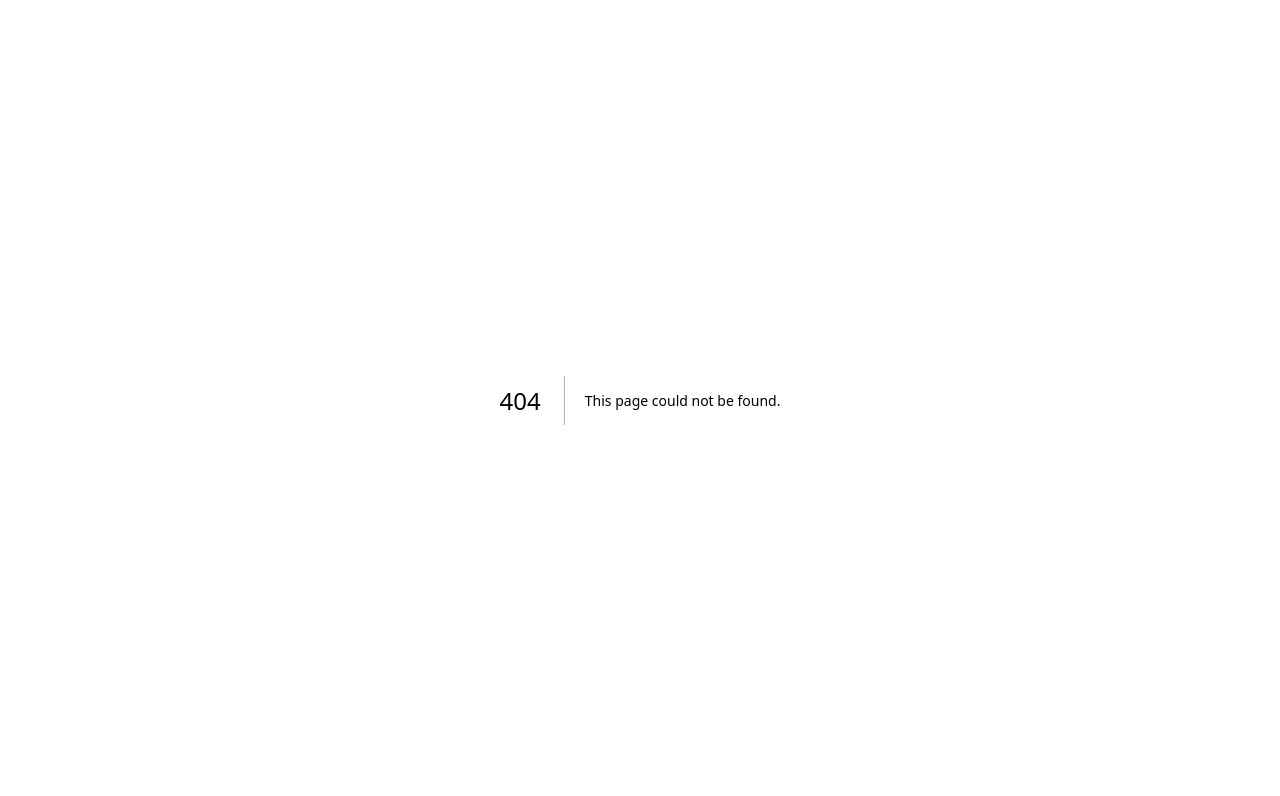
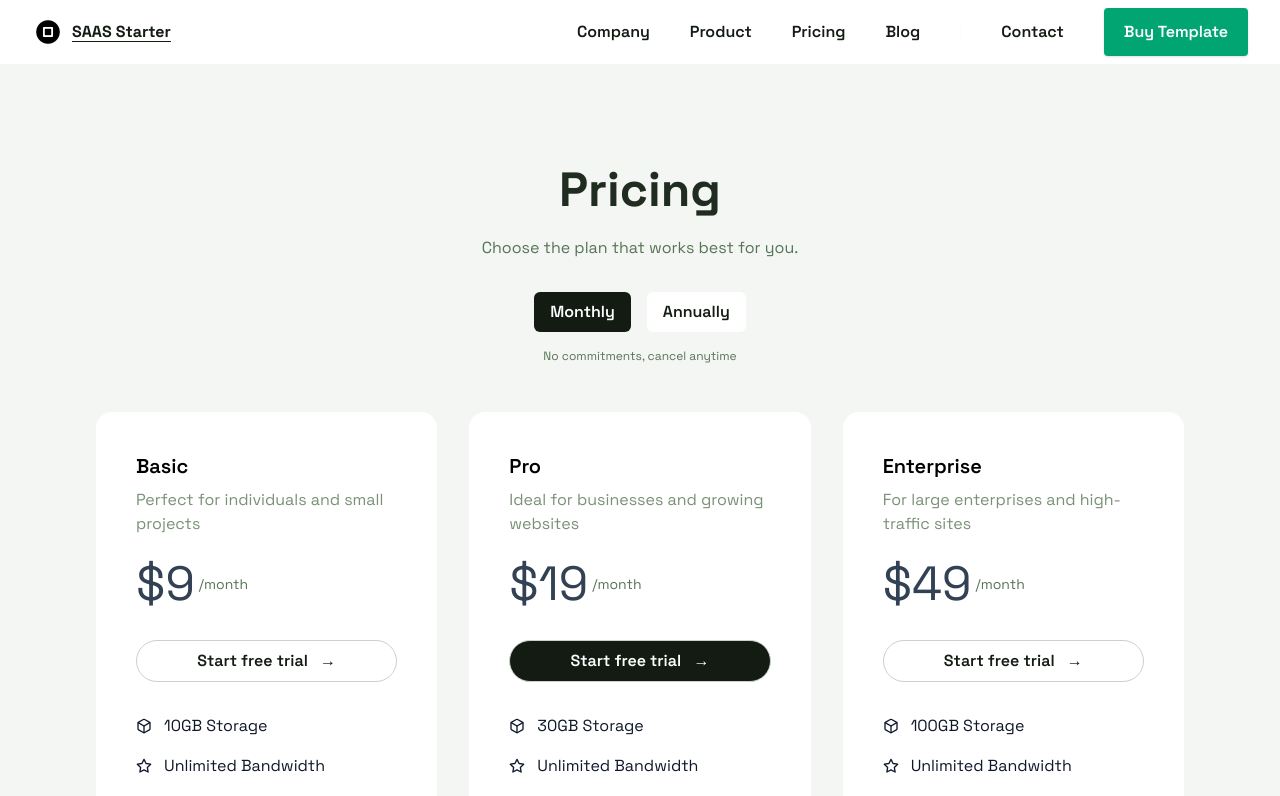
Before and after one commit to Prathamesh-Dukare/dukes-saas-boileplate, a Next.js app: page /pricing in a window 1280 px wide. Before the commit this address had no page. Shown: the top 796 px of the page. Built offline with nearby package versions, Linux system fonts and the light colour scheme.

Commit message:
auto commit

```diff
--- /dev/null
+++ b/src/app/pricing/page.js
@@ -0,0 +1,19 @@
+import FAQs from '@/components/FAQs';
+import Footer from '@/components/Footer';
+import Logos from '@/components/Logos';
+import Nav from '@/components/Nav';
+import PricingTable from '@/components/PricingTable';
+import Testimonials from '@/components/Testimonials';
+
+export default function Home() {
+  return (
+    <>
+      <Nav theme={'dark'} navHeaderClassName={'bg-white text-gray-950'} />
+      <PricingTable />
+      <Testimonials />
+      <Logos />
+      <FAQs />
+      <Footer />
+    </>
+  );
+}
--- a/src/components/Integrations.js
+++ b/src/components/Integrations.js
@@ -68,14 +68,14 @@ export default function Integrations() {
           {integrationDomains.map((domain, index) => (
             <motion.div
               key={index}
-              className='w-24 h-24 rounded-full bg-white shadow-sm flex items-center justify-center'
+              className='w-20 h-20 rounded-full bg-white shadow-sm flex items-center justify-center'
               variants={variants}
               custom={index}
             >
               <Image
                 className='rounded-full'
-                width={48}
-                height={48}
+                width={36}
+                height={36}
                 src={`https://logo.clearbit.com/${domain}`}
                 alt={domain}
               />
--- a/src/components/Nav.js
+++ b/src/components/Nav.js
@@ -14,9 +14,11 @@ export default function Nav({
       <div className='px-4 mx-auto sm:px-6 lg:px-8'>
         <div className='flex items-center justify-between h-12 lg:h-16'>
           <div className='flex-shrink-0'>
-            <Link href='/' className='flex items-center justify-center gap-1'>
+            <Link href='/' className='flex items-center justify-center gap-2'>
               <img className='w-auto h-8' src='/logo.png' alt='Logo' />
-              <span className='font-bold'>SAAS Starter</span>
+              <span className='font-bold underline-offset-4 underline'>
+                SAAS Starter
+              </span>
             </Link>
           </div>
 
@@ -61,28 +63,28 @@ export default function Nav({
 
           <div className='hidden ml-auto lg:flex lg:items-center lg:justify-center lg:space-x-10'>
             <Link
-              href='/subscribe'
-              title='Software Development Services Subscription'
+              href='/company'
+              title='company'
               className='text-base font-semibold transition-all duration-200 hover:text-opacity-80'
             >
               Company
             </Link>
             <Link
-              href='https://nanodevpro.com/blog'
-              title='Nanodevpro blog'
+              href='/product'
+              title='product'
               className='text-base font-semibold transition-all duration-200 hover:text-opacity-80'
             >
               Product
             </Link>
             <Link
-              href='#portfolio'
-              title='portfolio'
+              href='/pricing'
+              title='pricing'
               className='text-base font-semibold transition-all duration-200 hover:text-opacity-80'
             >
               Pricing
             </Link>
             <Link
-              href='https://billing.stripe.com/p/login/9AQ9DLeZIftV17G6oo'
+              href='/blog'
               title='login'
               className='text-base font-semibold transition-all duration-200 hover:text-opacity-80'
             >
@@ -104,31 +106,31 @@ export default function Nav({
         {isMenuOpen && (
           <div className='flex flex-col items-center justify-center space-y-4 pb-2'>
             <Link
-              href='/subscribe'
-              title='Software Development Services Subscription'
+              href='/company'
+              title='company'
               className='text-base font-semibold transition-all duration-200 hover:text-opacity-80'
             >
               Company
             </Link>
 
             <Link
-              href='https://nanodevpro.com/blog'
-              title='Nanovepro blog'
+              href='/product'
+              title='product'
               className='text-base font-semibold transition-all duration-200 hover:text-opacity-80'
             >
               Product
             </Link>
 
             <Link
-              href='#portfolio'
-              title='portfolio'
+              href='/pricing'
+              title='pricing'
               className='text-base font-semibold transition-all duration-200 hover:text-opacity-80'
             >
               Pricing
             </Link>
 
             <Link
-              href='https://billing.stripe.com/p/login/9AQ9DLeZIftV17G6oo'
+              href='/blog'
               title='login'
               className='text-base font-semibold transition-all duration-200 hover:text-opacity-80'
             >
--- a/src/components/PricingTable.js
+++ b/src/components/PricingTable.js
@@ -55,7 +55,7 @@ const PricingTable = () => {
   const [annual, setAnnual] = useState(false);
 
   return (
-    <div className='bg-gray-50 flex flex-col justify-center items-center px-4 mt-14'>
+    <div className='bg-gray-50 flex flex-col justify-center items-center px-4 pt-14'>
       <h1 className='text-xl pt-10 font-bold leading-tight text-gray-900 sm:text-2xl sm:leading-tight lg:text-5xl lg:leading-tight px-4 text-center'>
         Pricing
       </h1>
```
